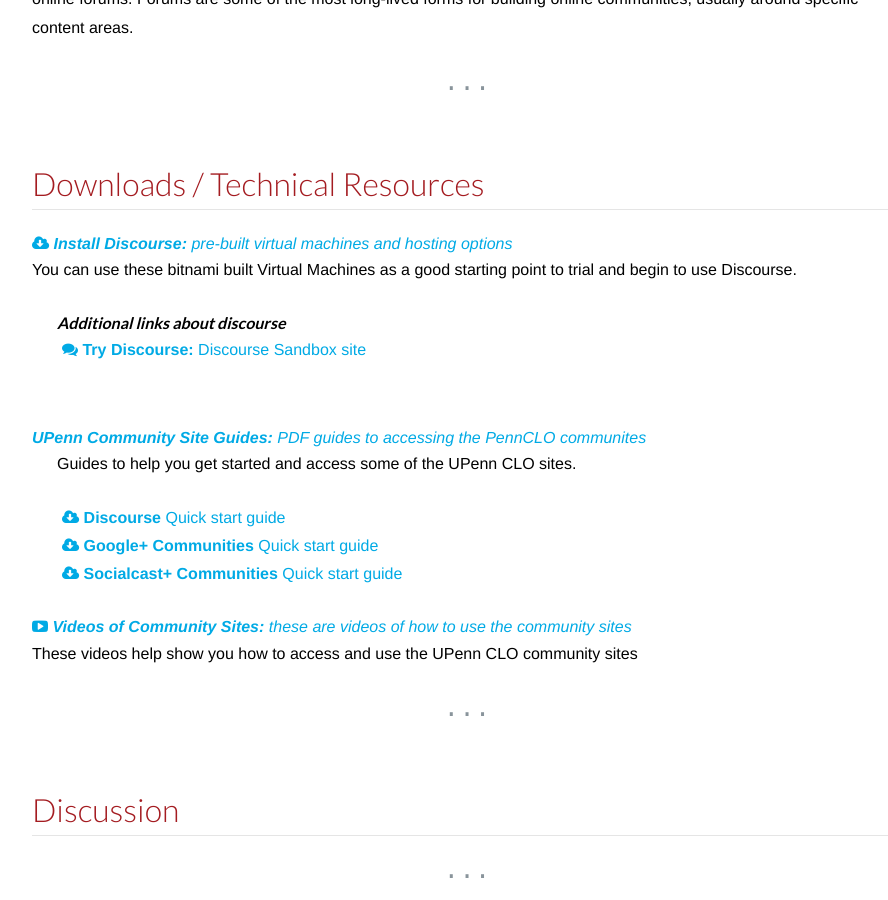
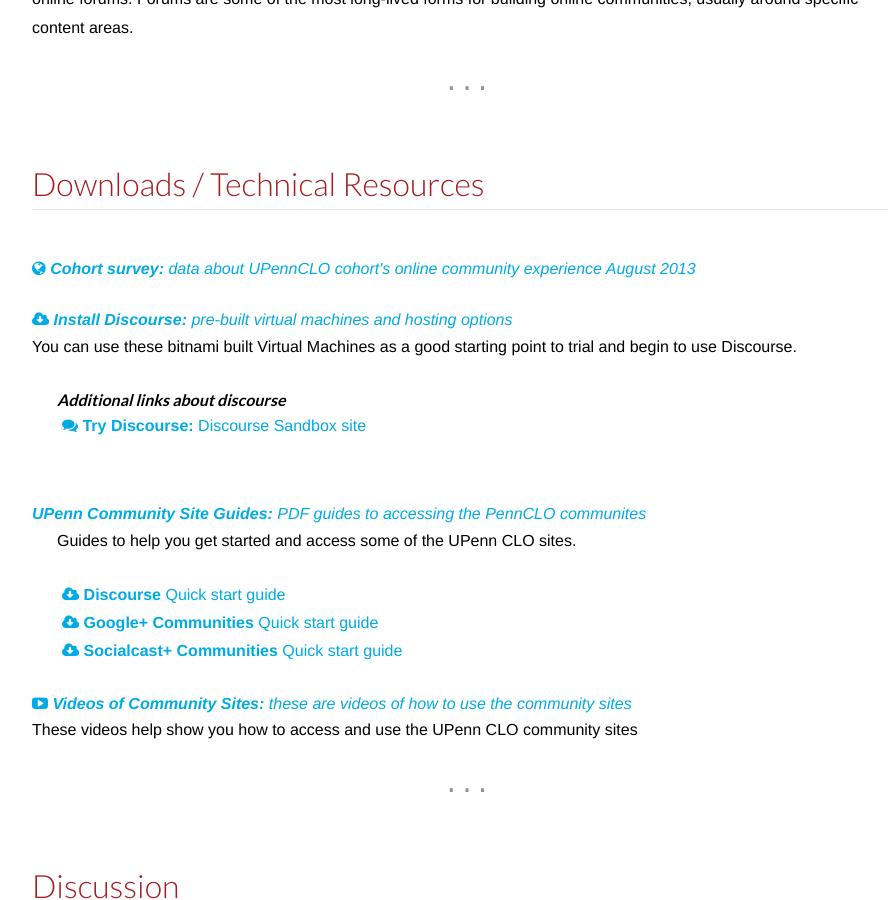
Before and after one commit to sschafft/UPenn, a Jekyll site: the page built from index.html, in a window 1280 px wide and 900 px high, scrolled down 4568 px. Shown: the whole window, without its empty margins (323-1211 px from the left). Built offline with Jekyll 4.4.1, drawn with Linux system fonts in a browser that asks for light colours; the list of posts is cut into pages by our own code; comment, search, counter and statistics services are not loaded.

Commit message:
surveygizmo link

```diff
--- a/index.html
+++ b/index.html
@@ -117,6 +117,11 @@
 
 	<div id="downloads">
 	  <h2>Downloads / Technical Resources</h2>
+
+	  <p>
+	  <h4> <a href="https://students.sgizmo.com/reportsview/?key=54435-2161584-fd37043e16af715c489de739a5c93668"><span aria-hidden="true" class="icon-globe"></span> <strong> Cohort survey:</strong> data about UPennCLO cohort's online community experience August 2013</a></h4>
+	  </p>
+
 		<h4> <a href="http://bitnami.com/stack/discourse"><span aria-hidden="true" class="icon-cloud-download"></span> <strong>Install Discourse:</strong> pre-built virtual machines and hosting options</a></h4>
 		<p>
 		You can use these bitnami built Virtual Machines as a good starting point to trial and begin to use Discourse.
```
